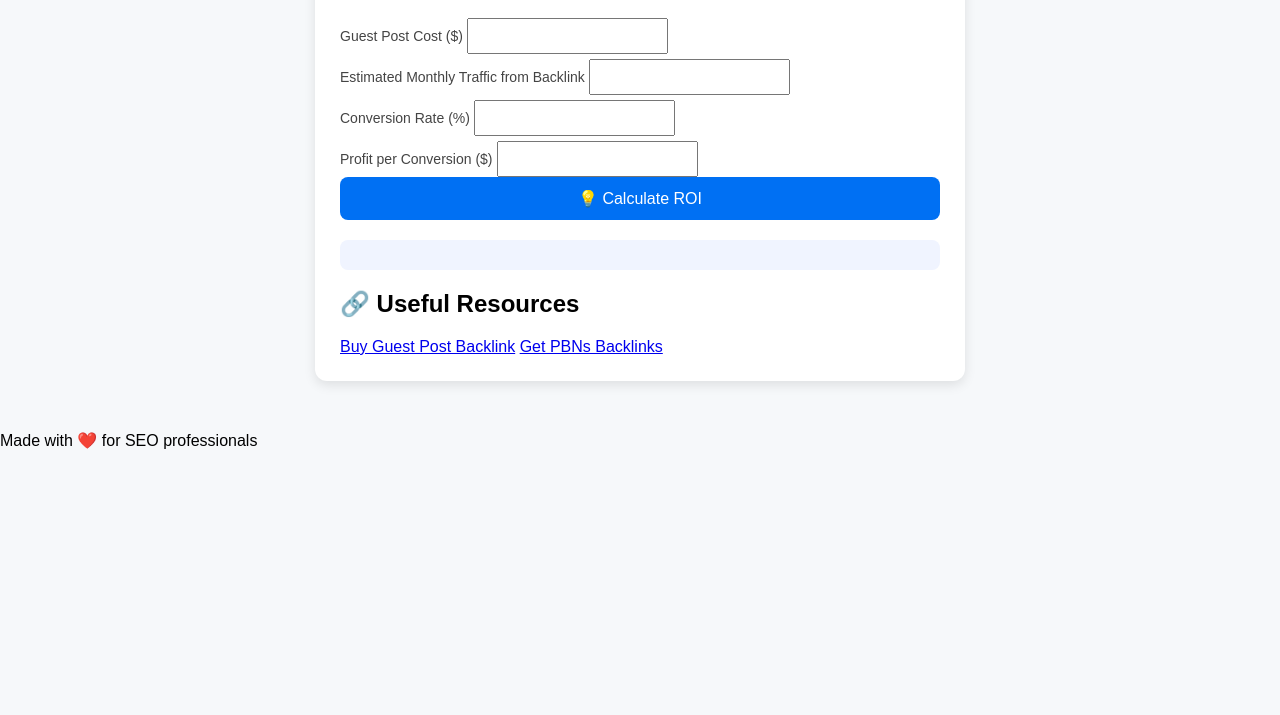
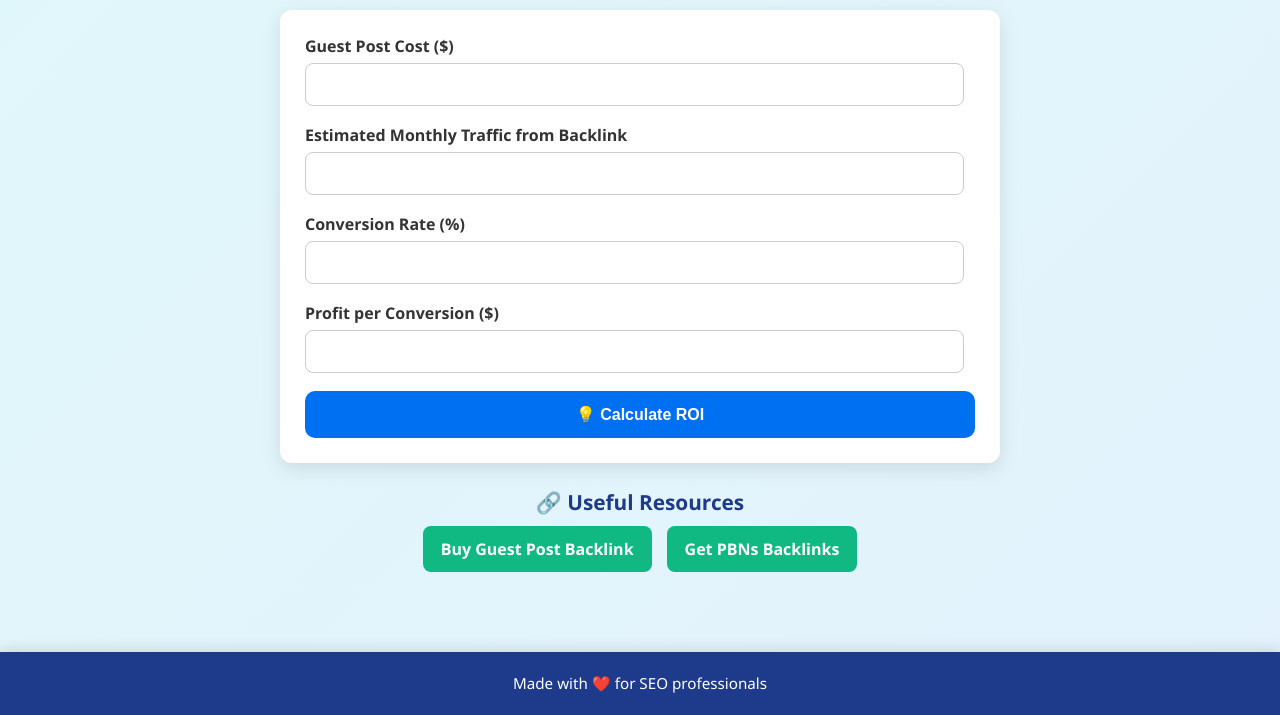
Before and after one commit to mohsinraj/seo-roi-calculator, a plain HTML site: page index.html in a window 1280 px wide. Shown: the part 177-892 px from the top of the page. Before the commit the page ends 800 px from the top, so only its background shows below. Drawn offline with Linux system fonts and the light colour scheme.

Commit message:
Update style.css

```diff
--- a/style.css
+++ b/style.css
@@ -1,51 +1,149 @@
+/* Global styles */
 body {
-  font-family: Arial, sans-serif;
-  background: #f6f8fa;
+  font-family: 'Segoe UI', Arial, sans-serif;
+  background: linear-gradient(135deg, #e0f7fa, #e3f2fd);
   margin: 0;
   padding: 0;
-}
-.container {
-  max-width: 600px;
-  margin: 50px auto;
-  background: #fff;
-  padding: 25px;
-  border-radius: 12px;
-  box-shadow: 0 4px 12px rgba(0,0,0,0.1);
-}
-h1 {
-  text-align: center;
   color: #333;
 }
-form {
-  display: flex;
-  flex-direction: column;
+
+.container {
+  max-width: 720px;
+  margin: 40px auto;
+  padding: 20px;
+  text-align: center;
 }
+
+h1 {
+  font-size: 2rem;
+  margin-bottom: 5px;
+  color: #1e3a8a;
+}
+
+.subtitle {
+  margin-bottom: 25px;
+  color: #555;
+}
+
+.card {
+  background: #fff;
+  border-radius: 12px;
+  padding: 25px;
+  box-shadow: 0 6px 20px rgba(0,0,0,0.1);
+  margin-bottom: 25px;
+  text-align: left;
+}
+
+/* Form styles */
+.form-group {
+  margin-bottom: 18px;
+}
+
 label {
-  margin-bottom: 15px;
-  font-size: 14px;
-  color: #444;
+  display: block;
+  font-weight: 600;
+  margin-bottom: 6px;
 }
+
 input {
-  padding: 8px;
-  margin-top: 5px;
-  font-size: 14px;
+  width: 95%;
+  padding: 12px 10px;
+  border: 1px solid #ccc;
+  border-radius: 8px;
+  font-size: 15px;
+  transition: border 0.2s;
 }
-button {
-  padding: 12px;
+
+input:focus {
+  border-color: #0070f3;
+  outline: none;
+}
+
+/* Buttons */
+.btn {
+  display: inline-block;
   background: #0070f3;
-  color: white;
+  color: #fff;
+  padding: 14px 18px;
   border: none;
-  border-radius: 8px;
+  border-radius: 10px;
   cursor: pointer;
   font-size: 16px;
+  font-weight: 600;
+  width: 100%;
+  transition: background 0.3s;
 }
-button:hover {
+
+.btn:hover {
   background: #005bb5;
 }
+
+/* Result card */
 .result {
-  margin-top: 20px;
-  padding: 15px;
-  background: #f0f4ff;
+  font-size: 16px;
+  line-height: 1.6;
+}
+
+.result p {
+  margin: 8px 0;
+}
+
+.hidden {
+  display: none;
+}
+
+/* Resources */
+.resources-title {
+  margin: 20px 0 10px;
+  font-size: 1.3rem;
+  color: #1e3a8a;
+}
+
+.resources {
+  display: flex;
+  gap: 15px;
+  justify-content: center;
+  flex-wrap: wrap;
+}
+
+.resource-btn {
+  background: #10b981;
+  color: #fff;
+  padding: 12px 18px;
   border-radius: 8px;
-  font-size: 16px;
+  text-decoration: none;
+  font-weight: 600;
+  transition: background 0.3s;
 }
+
+.resource-btn:hover {
+  background: #059669;
+}
+
+/* Footer */
+/* Footer */
+footer {
+  margin-top: 60px;
+  padding: 20px;
+  background: #1e3a8a; /* deep blue */
+  color: #fff;
+  text-align: center;
+  box-shadow: 0 -4px 12px rgba(0, 0, 0, 0.1);
+  font-size: 0.95rem;
+}
+
+footer p {
+  margin: 0;
+  line-height: 1.5;
+}
+
+footer a {
+  color: #93c5fd; /* light blue link */
+  text-decoration: none;
+  font-weight: 600;
+  transition: color 0.3s;
+}
+
+footer a:hover {
+  color: #fff;
+}
```
